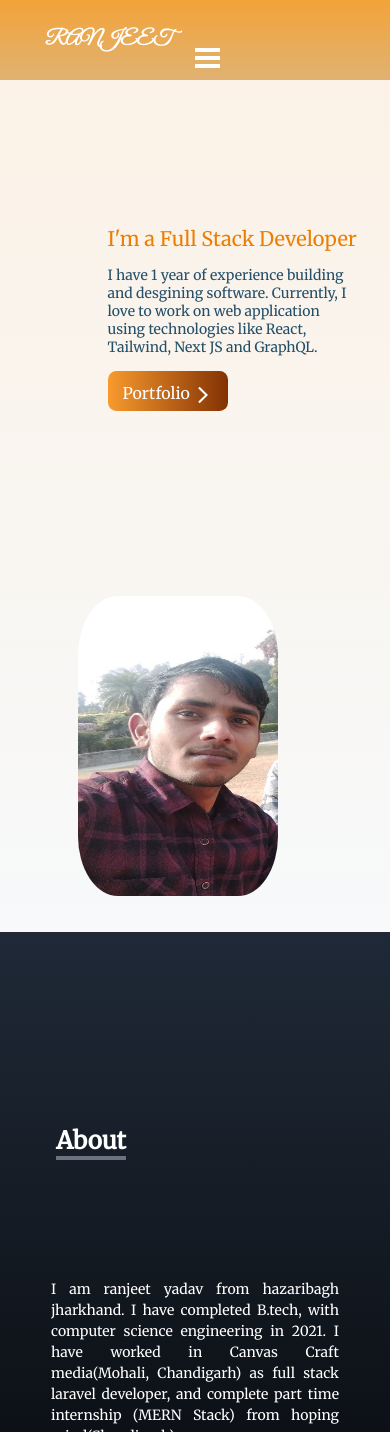
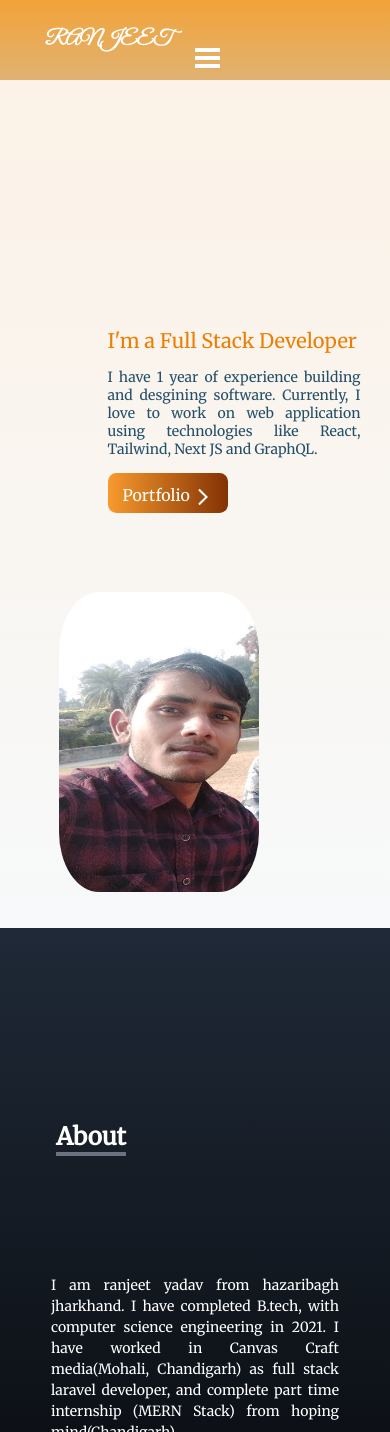
Before and after one commit to nir-github01/portfolio, a React (Create React App) app: page / in a window 390 px wide. Shown: the top 1432 px of the page. Built offline with nearby package versions, Linux system fonts and the light colour scheme.

Commit message:
data updated

```diff
--- a/src/App.css
+++ b/src/App.css
@@ -554,16 +554,14 @@
     grid-template-rows: 1fr;
     align-items: center;
     justify-items: center;
-    margin-top: 1%;
 
   }
   .textBox{
-    position: relative;
-    top: 10%;
+    text-align: justify;
     width: 70%;
   }
   .imgBox{
-    width:60%;
+    width:70%;
     margin-bottom: 100px;
   }
 
```
